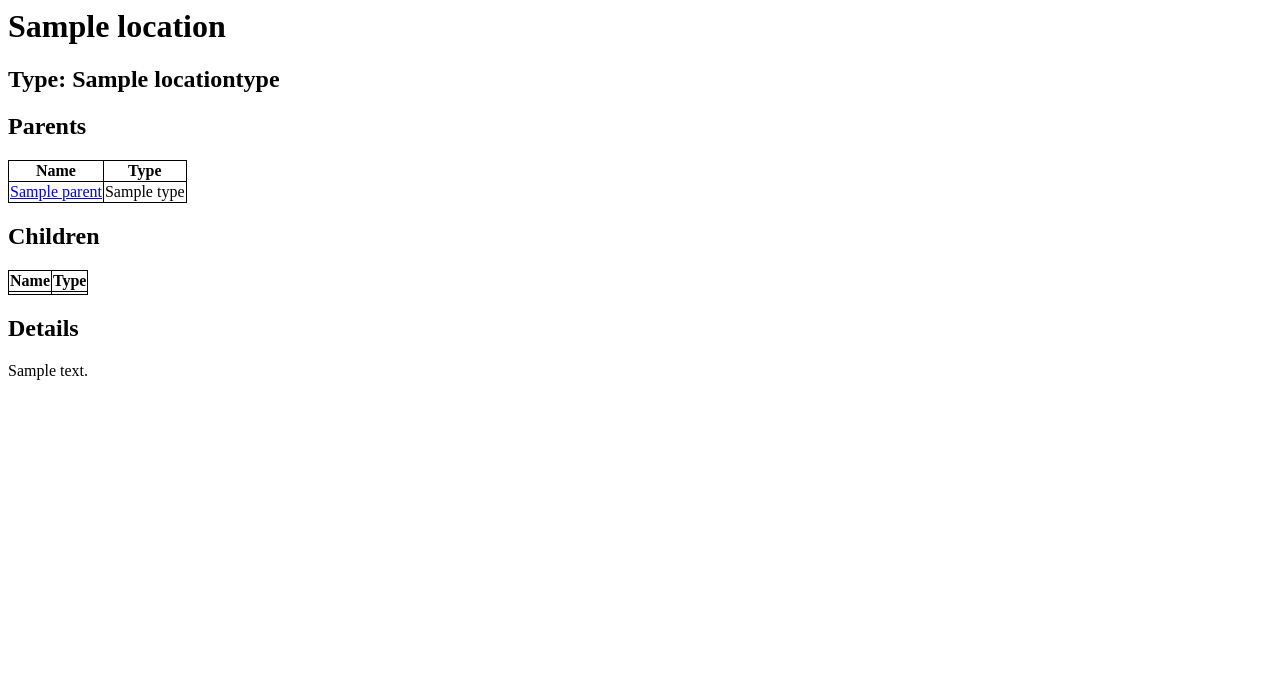
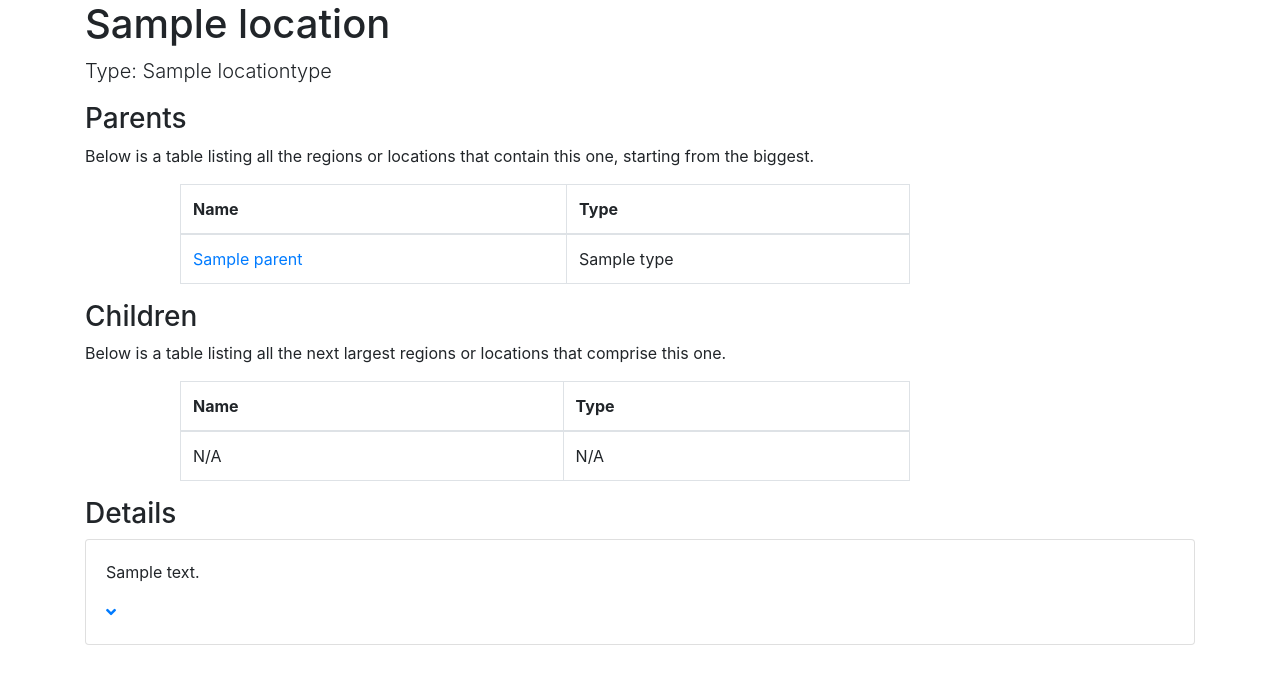
Before and after one commit to TrevorBrennan/DnD-Agroth, a Django app: template dndsite/atlas/templates/atlas/detail.html in a window 1280 px wide. Shown: the top 684 px of the page. Run offline with Django 3.2, Linux system fonts and the light colour scheme; tables that the repository leaves empty hold one stand-in row (values such as "Sample post"); the template is opened without the code that fills it: values that come from a table or form of the project are taken from there, most other values are stand-ins (such as "Sample title", 1, 10 or a date in 2020); lists and menus that the app fills with data are empty; some libraries are stand-ins or nearby versions.

Commit message:
Updated Atlas templates for Bootstrap and Details
Game the index.html and detail page for the Atlas app a makeover using
the newly added in bootstrap and detail.html from the details app.

```diff
--- a/dndsite/atlas/templates/atlas/detail.html
+++ b/dndsite/atlas/templates/atlas/detail.html
@@ -1,13 +1,28 @@
+{% extends "dndsite/base.html" %}
+
+{% block title %}
+{{ location.name }}
+{% endblock %}
+
+{% block content %}
+
 <h1>{{ location.name }}</h1>
-<h2>Type: {{ location.type }}</h2>
+<p class="lead"> Type: {{ location.type }}</p>
 {% if error_message %}<p><strong>{{ error_message }}</strong></p>{% endif %}
 
-<h2>Parents</h2>
-<table>
+<h3>Parents</h3>
+<p>Below is a table listing all the regions or locations that contain this one, starting from the biggest.</p>
+<div class="row">
+    <div class="col-1"></div>
+    <div class="table-responsive col-8">
+        <table class="table table-bordered table-hover">
+            <thead>
                 <tr>
                     <th>Name</th>
                     <th>Type</th>
                 </tr>
+            </thead>
+            <tbody>
             {% for parent in parents %}
                 <tr>
                     <td><a href="{% url 'atlas:location_detail' parent.id %}">{{ parent.name }}</a></td>
@@ -15,20 +30,30 @@
                 </tr>
             {% empty %}
                 <tr>
-        <td></td>
-        <td></td>
+                    <td>N/A</td>
+                    <td>N/A</td>
                 </tr>
             {% endfor %}
+            </tbody>
         </table>
+    </div>
+    <div class="col-3"></div>
+</div>
 
 
-<h2>Children</h2>
-
-<table>
+<h3>Children</h3>
+<p>Below is a table listing all the next largest regions or locations that comprise this one. </p>
+<div class="row">
+    <div class="col-1"></div>
+    <div class="table-responsive col-8">
+        <table class="table table-bordered table-hover">
+            <thead>
                 <tr>
                     <th>Name</th>
                     <th>Type</th>
                 </tr>
+            </thead>
+            <tbody>
             {% for child in location.children.all %}
                 <tr>
                     <td><a href="{% url 'atlas:location_detail' child.id %}">{{ child.name }}</a></td>
@@ -36,20 +61,19 @@
                 </tr>
             {% empty %}
                 <tr>
-        <td></td>
-        <td></td>
+                    <td>N/A</td>
+                    <td>N/A</td>
                 </tr>
             {% endfor %}
+            </tbody>
         </table>
+    </div>
+    <div class="col-3"></div>
+</div>
 
-<h2>Details</h2>
+<h3>Details</h3>
 {% for detail in location.details.get_queryset %}
-<p>{{ detail.detail_text }}</p>
+    {% include 'details/detail.html' %}
 {% endfor %}
 
-<style>
-table, th, td {
-    border: 1px solid black;
-    border-collapse: collapse;
-}
-</style>
+{% endblock %}
```
Also changed, not shown: dndsite/atlas/templates/atlas/index.html (+12 -0 lines). Lines whose indentation alone changed are shown as unchanged.
